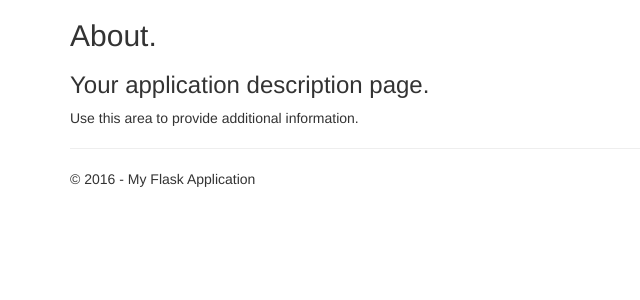
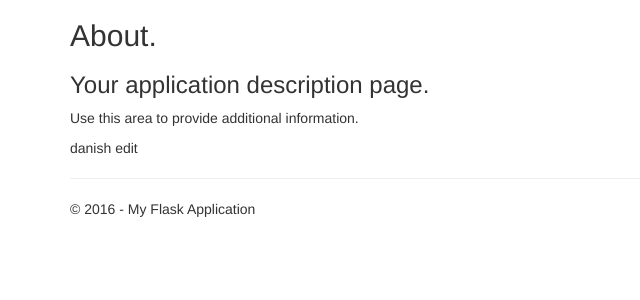
Before and after one commit to ZaighumRajput/shareCareSite, a Flask app: page /about in a window 1280 px wide. Shown: the part 51-351 px from the top of the page, without its empty margins (0-640 px from the left). Run offline with Flask 2, Linux system fonts and the light colour scheme; parts of the project's set-up code (start-up, migrations or seed data) failed here and were passed over; some libraries are stand-ins or nearby versions.

Commit message:
first commit

```diff
--- a/shareCareSite/shareCareSite/shareCareSite/templates/about.html
+++ b/shareCareSite/shareCareSite/shareCareSite/templates/about.html
@@ -7,4 +7,6 @@
 
 <p>Use this area to provide additional information.</p>
 
+<p> danish edit</p>
+
 {% endblock %}
```
